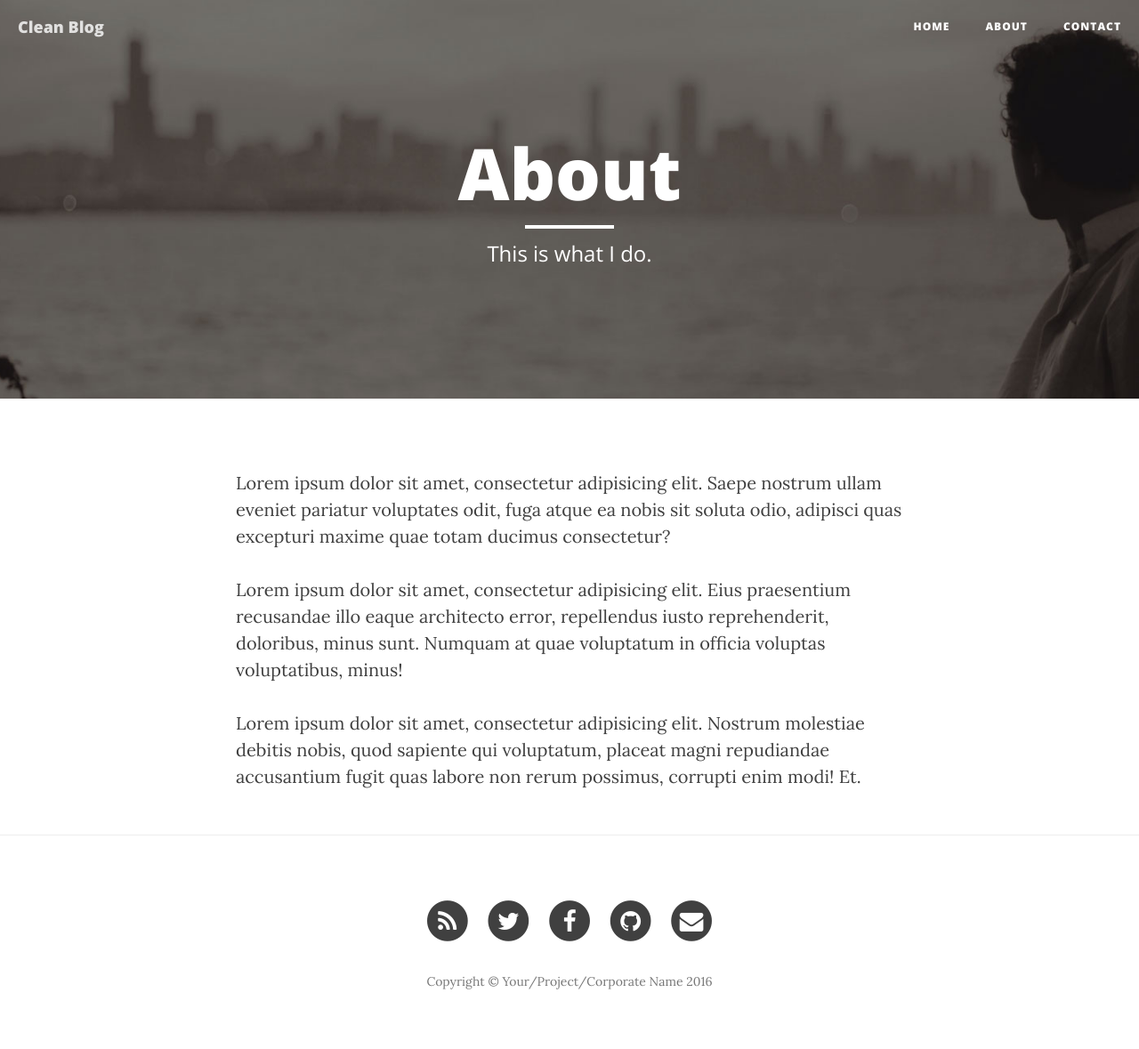
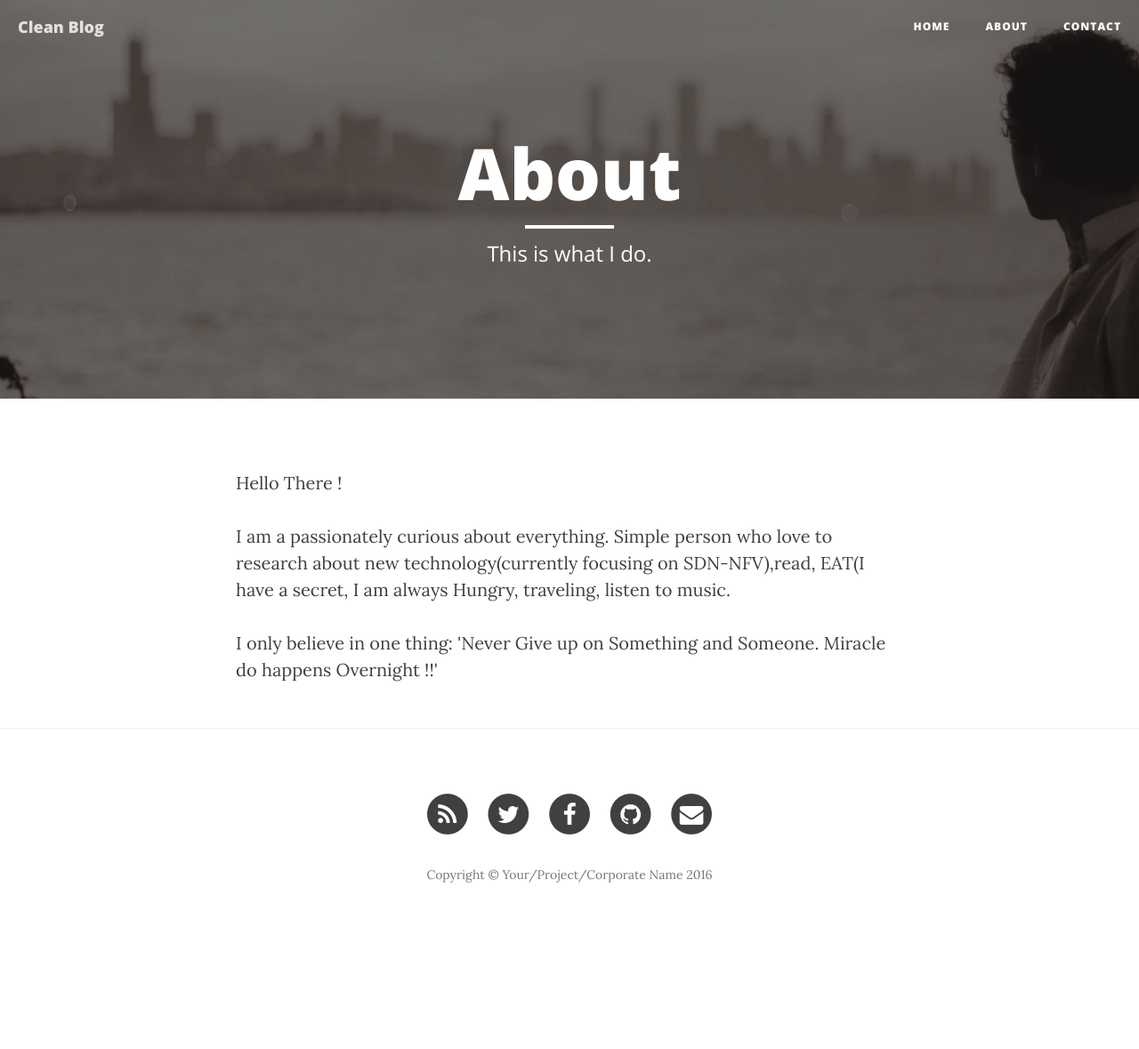
Before and after one commit to rishabgoyal/iamrishabgoyal, a Jekyll site: the page built from about.html, in a window 1280 px wide. Shown: the whole page at 89% size. Built offline with Jekyll 4.4.1, drawn with Linux system fonts in a browser that asks for light colours; nearby versions of some CDN libraries; after the commit the page ends 1059 px from its top, so only the background shows below that.

Commit message:
Update about.html

```diff
--- a/about.html
+++ b/about.html
@@ -5,8 +5,9 @@ description: "This is what I do."
 header-img: "img/about-bg.jpg"
 ---
 
-<p>Lorem ipsum dolor sit amet, consectetur adipisicing elit. Saepe nostrum ullam eveniet pariatur voluptates odit, fuga atque ea nobis sit soluta odio, adipisci quas excepturi maxime quae totam ducimus consectetur?</p>
+<p>Hello There !</p>
 
-<p>Lorem ipsum dolor sit amet, consectetur adipisicing elit. Eius praesentium recusandae illo eaque architecto error, repellendus iusto reprehenderit, doloribus, minus sunt. Numquam at quae voluptatum in officia voluptas voluptatibus, minus!</p>
+<p>I am a passionately curious about everything. Simple person who love to research about new technology(currently focusing on SDN-NFV),read, EAT(I have a secret, I am always Hungry,  traveling, listen to music.</p>
 
-<p>Lorem ipsum dolor sit amet, consectetur adipisicing elit. Nostrum molestiae debitis nobis, quod sapiente qui voluptatum, placeat magni repudiandae accusantium fugit quas labore non rerum possimus, corrupti enim modi! Et.</p>
+
+<p>I only believe in one thing: 'Never Give up on Something and Someone. Miracle do happens Overnight !!'</p>
```
